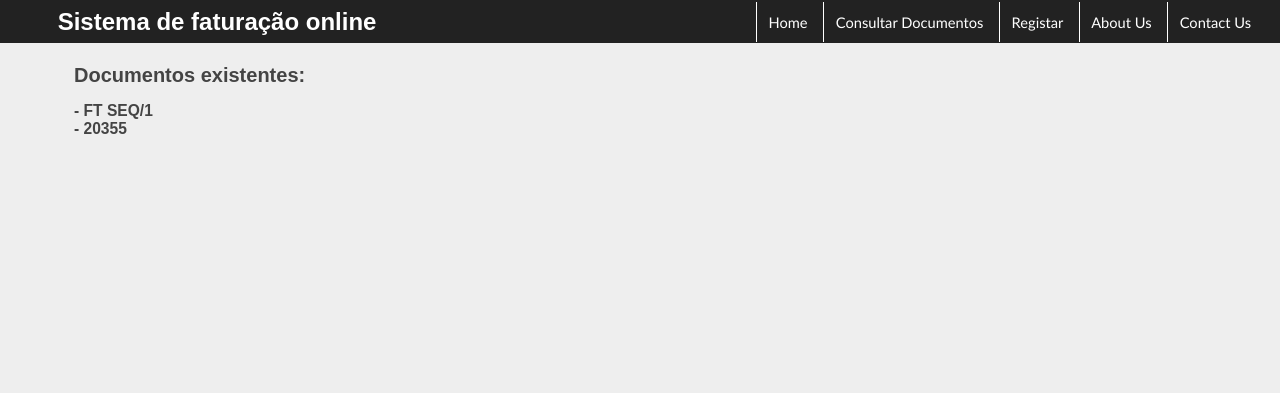
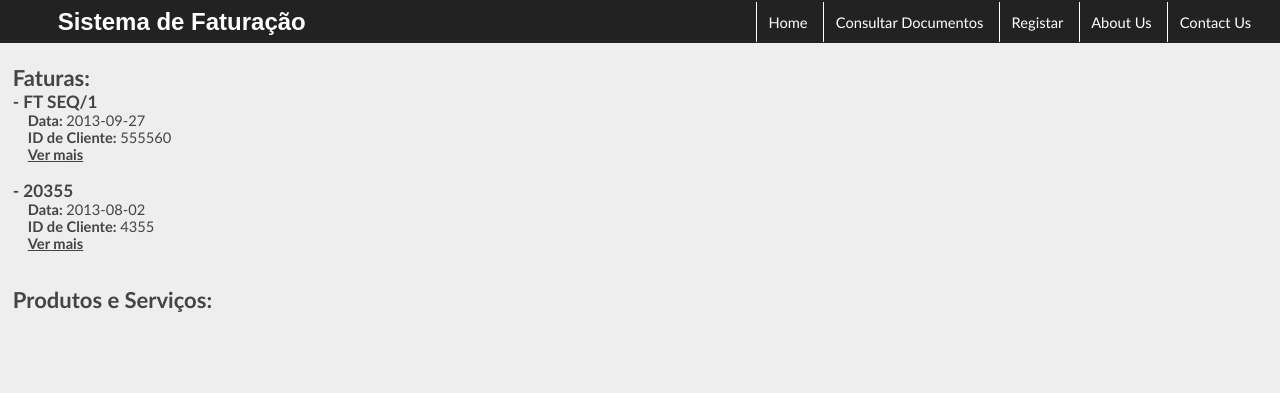
Before and after one commit to Wrakor/LTW, a PHP site: page /api/consulta.php in a window 1280 px wide. Shown: the top 393 px of the page. Run offline with PHP 8.4, Linux system fonts and the light colour scheme; data comes from the database, SQL or seed files in the repository; some libraries are stand-ins or nearby versions.

Commit message:
feita listagem de faturas sumarizada (falta produtos e clientes)

```diff
--- a/api/consulta.php
+++ b/api/consulta.php
@@ -8,10 +8,9 @@
     .text{display:none;
         padding-left: 15px;}
 
-     p{
-      display:none;
-    }
+     p{ display:none;}
 
+    .mostrar {cursor: pointer; padding-left: 15px; text-decoration: underline;}
     .btab{padding-left: 15px;}
     .btab2{padding-left: 30px;}
     .btab3{padding-left: 45px;}
@@ -20,11 +19,18 @@
 	</script>
 	<script>
 		$(document).ready(function(){
- 	 		$("h3").click(function(e) {
-     			/*$(".text").slideToggle();
-      			$("h4").slideToggle();*/
-      			$(this).next('div').toggle();
+ 	 		$(".mostrar").click(function(e) {
+      			$(this).prev('.text').slideToggle("slow");
+            var text = $(this).text();
 
+            if (text == " Ver mais ")
+            {
+              $(this).text(' Ver menos ');
+            }
+            else
+            {
+              $(this).text(' Ver mais ');
+            }
       			e.preventDefault();
       		});
 		});
@@ -36,42 +42,52 @@
 	<?php
 	include 'header.html';
 	echo '<div id="documentos">';
-	echo '<h2><b> Documentos existentes: </b></h2><br>';
 
 	$db = new PDO('sqlite:documentos.db');
  	$invoices = $db->query('SELECT * FROM Invoice');
  	$invoices_lines = $db->query('SELECT * FROM Line');
+  $products = $db->query('SELECT * FROM Product');
+
  	$data = $invoices->fetchAll();
  	$data2 = $invoices_lines->fetchAll();
+  $data3 = $products->fetchAll();
 
+  echo '<h2> Faturas: </h2>';
  	foreach ($data as $row)
   {
   	echo '<h3>' . '- ' . $row['InvoiceNo'] . '</h3>';
 
-    	echo '<div class="text">' . '<br><b>Data: </b>' .$row['InvoiceDate'] . '<br>';
-    	echo ' <b>ID de Cliente: </b>'  . $row['CustomerID'] . '<br>';
-    	echo ' <b>Linhas de Produtos:</b><br>';
+  	echo '<div class="btab">' . '<b>Data: </b>' .$row['InvoiceDate'] . '<br>';
+  	echo '<b>ID de Cliente: </b>'  . $row['CustomerID'] . '<br></div>';
+    echo '<div class="text">';
+    echo '<b>Linhas de Produtos:</b><br>';
+
 
   	foreach ($data2 as $row2)
   	{
   		if ($row['id'] == $row2['idInvoice'])
   		{
-    			echo ' <b class="btab">- Linha nº:</b>'  . $row2['LineNumber'] . '<br>';
+  			echo '<b class="btab">- Linha nº:</b>'  . $row2['LineNumber'] . '<br>';
 	   	 	echo '<b class="btab2">Código do Produto/Serviço:</b>'  . $row2['ProductCode'] . '<br>';
-    	    	echo ' <b class="btab2">Nº de unidades vendidas:</b>'  . $row2['Quantity'] . '<br>';
-    	    	echo ' <b class="btab2">Preço unitário:</b>'  . $row2['UnitPrice'] . '<br>';
-    	    	echo ' <b class="btab2">Total:</b>'  . $row2['CreditAmount'] . '<br>';
+	    	echo '<b class="btab2">Nº de unidades vendidas:</b>'  . $row2['Quantity'] . '<br>';
+	    	echo '<b class="btab2">Preço unitário:</b>'  . $row2['UnitPrice'] . '<br>';
+	    	echo '<b class="btab2">Total:</b>'  . $row2['CreditAmount'] . '<br>';
 
-    	    	echo ' <b class="btab2">Taxas:</b><br>';
-    	    	echo ' <b class="btab3">Tipo de Taxa:</b>'  . $row2['TaxType'] . '<br>';
-    	    	echo ' <b class="btab3">Percentagem da Taxa:</b>'  . $row2['TaxPercentage'] . '%<br>';
+	    	echo '<b class="btab2">Taxas:</b><br>';
+	    	echo '<b class="btab3">Tipo de Taxa:</b>'  . $row2['TaxType'] . '<br>';
+	    	echo '<b class="btab3">Percentagem da Taxa:</b>'  . $row2['TaxPercentage'] . '%<br>';
   		}
   	}
 
-    	echo ' <b>Total de Imposto: </b>'  . $row['TaxPayable'] . '<br>';
+  	echo '<b>Total de Imposto: </b>'  . $row['TaxPayable'] . '<br>';
    	echo '<b>Total sem Imposto: </b>'  . $row['NetTotal'] . '<br>';
-     	echo '<b>Total: </b>'  . $row['GrossTotal'] . '<br><br></div>';
+   	echo '<b>Total: </b>'  . $row['GrossTotal'] . '<br>';
+    echo '</div>';
+    echo '<h4 class="mostrar"> Ver mais </h4><br>';
    }
+
+  echo '<br><h2> Produtos e Serviços: </h2><br>';
+
   	?>
 	</div>
 	</div>
--- a/api/header.html
+++ b/api/header.html
@@ -3,13 +3,13 @@
 <head>
 	<title> Sistema de faturação online </title>
 	<meta charset="utf-8"/>
-	<link rel="stylesheet" href="style.css">
+	<link rel="stylesheet" href="../style.css">
 </head>
 
 <body>
 	<div id="header">
 	    <div id ="title">
-	            <h2>Sistema de faturação online</h2>
+	            <h2>Sistema de Faturação</h2>
 	    </div>
 	    <div id = "header-links">
 	        <nav>
--- a/index.html
+++ b/index.html
@@ -9,7 +9,7 @@
 <body>
 	<div id="header">
 	    <div id ="title">
-	            <h2>Sistema de faturação online</h2>
+	            <h2>Sistema de Faturação</h2>
 	    </div>
 	    <div id = "header-links">
 	        <nav>
--- a/style.css
+++ b/style.css
@@ -18,8 +18,7 @@ a {
 
 body {
 	background: #EEEEEE;
-	font-family: 'Source Sans Pro',sans-serif;
-
+	font-family: 'Calibri',sans-serif;
 }
 
 #conteudo {
@@ -38,7 +37,6 @@ body {
 	padding-left: 10%;
 	/*color: rgba(255, 255, 255, 0.9);*/
 	color: white;
-	font-weight: bold;
 	font-family: 'Source Sans Pro',sans-serif;
 }
 
@@ -70,10 +68,10 @@ body {
 }
 
 #documentos {
-	padding: 5% 5%;
+	padding: 5% 1%;
 	color: #444444;
-	font-size: 10pt;
-	text-indent: 10px;
+	font-size: 11pt;
+
 }
 
 #intro p {
```
Lines whose indentation alone changed are shown as unchanged.
